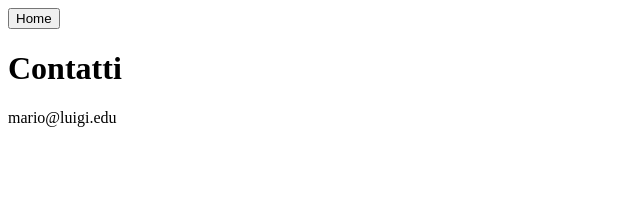
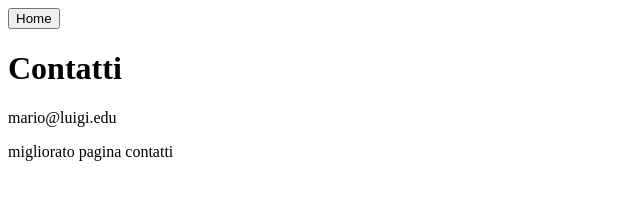
Before and after one commit to ExeroHG/mini-progetto-html, a plain HTML site: page contact.html in a window 1280 px wide. Shown: the whole page, without its empty margins (0-640 px from the left). Drawn offline with Linux system fonts and the light colour scheme.

Commit message:
Aggiornamento
Della pagine, contatti e readme

```diff
--- a/contact.html
+++ b/contact.html
@@ -13,5 +13,6 @@
     </a>
     <h1>Contatti</h1>
     <p>mario@luigi.edu</p>
+    <p>migliorato pagina contatti</p>
 </body>
 </html>
```
Also changed, not shown: 1 other file.
